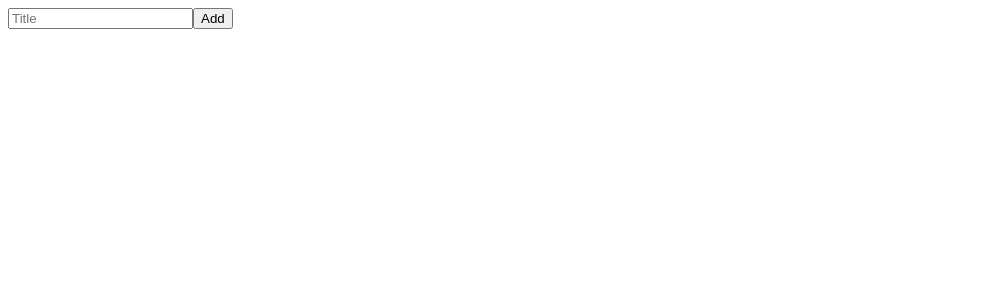
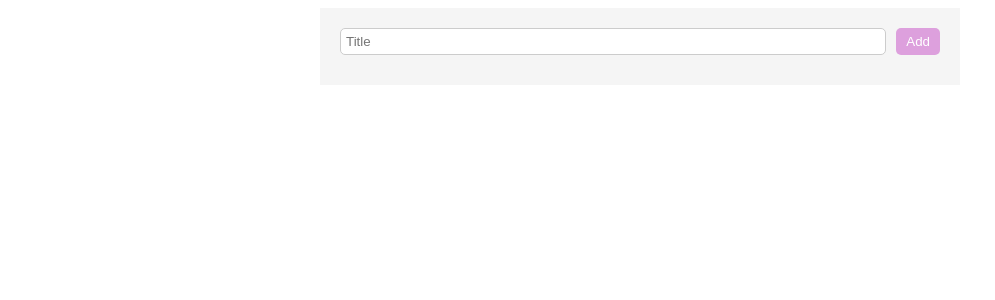
Before and after one commit to nikitakocherinskiy/liga-todo-list, an Angular app: page / in a window 1280 px wide. Shown: the top 300 px of the page, without its empty margins (0-995 px from the left). Built offline with nearby package versions, Linux system fonts and the light colour scheme.

Commit message:
refactor: add styles for components

```diff
--- a/src/app/app.component.html
+++ b/src/app/app.component.html
@@ -1 +1,3 @@
-<app-todo-list></app-todo-list>
+<div class="container">
+  <app-todo-list></app-todo-list>
+</div>
--- a/src/app/app.component.scss
+++ b/src/app/app.component.scss
@@ -0,0 +1,7 @@
+.container {
+  font-family: Verdana, Geneva, Tahoma, sans-serif;
+  max-width: 600px;
+  margin: 0 auto;
+  padding: 20px;
+  background-color: #f5f5f5;
+}
--- a/src/app/modules/todo/todo-add-item/todo-add-item.component.html
+++ b/src/app/modules/todo/todo-add-item/todo-add-item.component.html
@@ -5,6 +5,7 @@
     name="title"
     placeholder="Title"
     required
+    minlength="4"
   />
   <button type="submit">Add</button>
 </form>
--- a/src/app/modules/todo/todo-add-item/todo-add-item.component.scss
+++ b/src/app/modules/todo/todo-add-item/todo-add-item.component.scss
@@ -0,0 +1,21 @@
+form {
+  display: flex;
+  margin-bottom: 10px;
+
+  input {
+    flex: 1;
+    padding: 5px;
+    margin-right: 10px;
+    border-radius: 5px;
+    border: 1px solid #ccc;
+  }
+
+  button {
+    background-color: plum;
+    color: #fff;
+    padding: 5px 10px;
+    border: none;
+    border-radius: 5px;
+    cursor: pointer;
+  }
+}
--- a/src/app/modules/todo/todo-item/todo-item.component.scss
+++ b/src/app/modules/todo/todo-item/todo-item.component.scss
@@ -0,0 +1,18 @@
+.default {
+  background-color: lightsteelblue;
+}
+
+.important {
+  background-color: coral;
+}
+
+.completed {
+  background-color: lightslategray;
+}
+
+div {
+  padding: 10px;
+  margin-bottom: 10px;
+  border-radius: 5px;
+  border: 1px solid #ccc;
+}
--- a/src/app/modules/todo/todo-list/todo-list.component.scss
+++ b/src/app/modules/todo/todo-list/todo-list.component.scss
@@ -0,0 +1,3 @@
+div {
+  margin-bottom: 10px;
+}
```
